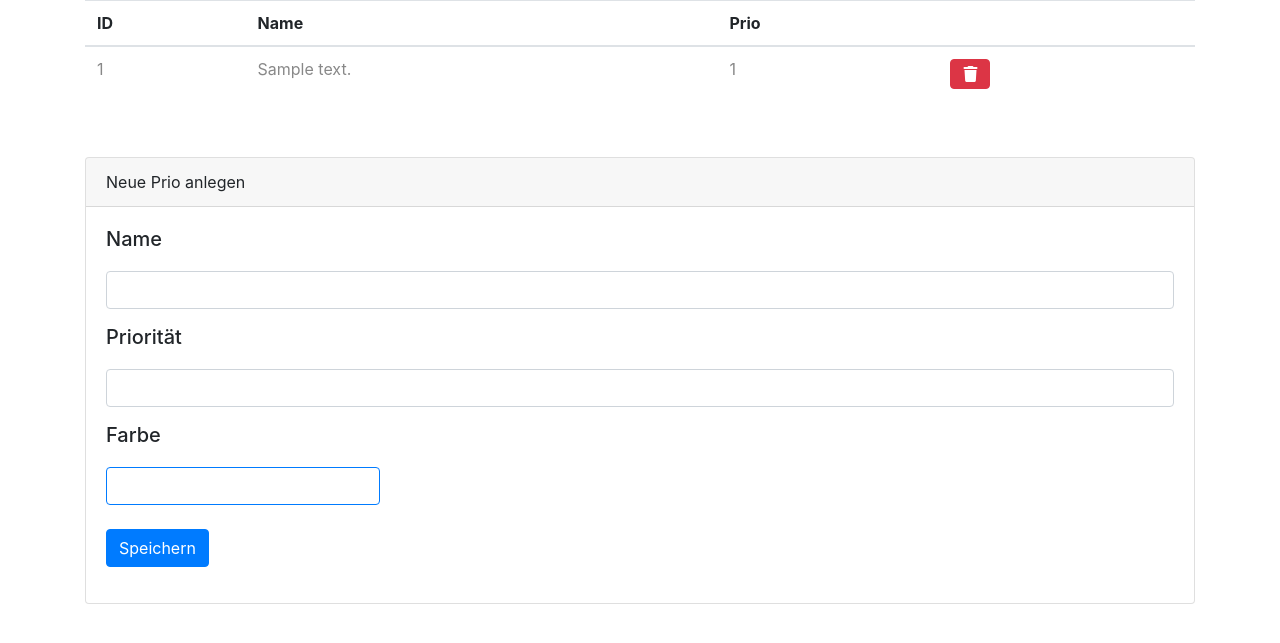
After one commit to Siacher/scrap-ticketsystem, a Flask app: page /manage_prio in a window 1280 px wide. The commit adds this page. Shown: the top 643 px of the page. Run offline with Flask 2, Linux system fonts and the light colour scheme; tables that the repository leaves empty hold one stand-in row (values such as "Sample post"); some libraries are stand-ins or nearby versions.

Commit message:
implementing manage_prio and manage_category

```diff
--- a/src/forms/__init__.py
+++ b/src/forms/__init__.py
@@ -1,6 +1,8 @@
 from flask_wtf import FlaskForm
 from wtforms import StringField, PasswordField, BooleanField, SubmitField, SelectField, TextAreaField
 from wtforms.validators import DataRequired, Email
+from wtforms_components import ColorField
+
 
 
 class LoginForm(FlaskForm):
@@ -32,3 +34,15 @@ class ManageUserForm(FlaskForm):
     email = StringField('Email')
     user_group = SelectField('User Gruppe')
     submit = SubmitField('Submit')
+
+
+class ManageCategroyForm(FlaskForm):
+    text = StringField('Text')
+    submit = SubmitField('Speichern')
+
+
+class ManagePrioForm(FlaskForm):
+    text = StringField('Name')
+    color = ColorField('Farbe')
+    prio = StringField('Priorität')
+    submit = SubmitField('Speichern')
--- a/src/routes/public/index.py
+++ b/src/routes/public/index.py
@@ -1,11 +1,11 @@
-from flask import Blueprint, render_template, redirect, url_for, flash
+from flask import Blueprint, render_template, redirect, url_for, flash, request
 from flask_login import current_user, login_user, logout_user
 from src.routes.api import db
 from . import LUser
 from src.shared.authentification import Auth
 import bcrypt
 
-from src.forms import LoginForm, RegisterForm, CreateTicketForm, ManageUserForm
+from src.forms import LoginForm, RegisterForm, CreateTicketForm, ManageUserForm, ManageCategroyForm, ManagePrioForm
 
 index_route = Blueprint('index', __name__)
 
@@ -143,9 +143,57 @@ def create_ticket():
     return render_template('create_ticket.html', form=form)
 
 
-@index_route.route('/create_category', methods=['GET'])
-def create_category():
-    return render_template('create_category.html')
+@index_route.route('/manage_category', methods=['GET', 'POST'])
+def manage_category():
+
+    with db.connection.cursor() as cursor:
+        sql = "SELECT * FROM category"
+        cursor.execute(sql)
+
+        categories = cursor.fetchall()
+
+        form = ManageCategroyForm()
+        if form.submit.data and form.is_submitted():
+            sql = "INSERT INTO category(text) VALUES (%s)"
+            cursor.execute(sql, (form.text.data,))
+            return redirect(url_for('index.manage_category'))
+
+        if request.method == 'POST' and request.form['delete']:
+            cat_id = request.form['delete']
+            sql = "DELETE FROM category WHERE id = %s"
+            cursor.execute(sql, (cat_id,))
+            return redirect(url_for('index.manage_category'))
+
+        db.connection.commit()
+
+    return render_template('manage_category.html', form=form, categories=categories)
+
+
+@index_route.route('/manage_prio', methods=['GET', 'POST'])
+def manage_prio():
+
+    with db.connection.cursor() as cursor:
+        sql = "SELECT * FROM prio"
+        cursor.execute(sql)
+
+        prio = cursor.fetchall()
+
+        form = ManagePrioForm()
+        if form.submit.data and form.is_submitted():
+            print(form.color.data)
+            sql = "INSERT INTO prio(text, prio, color) VALUES (%s, %s, %s)"
+            cursor.execute(sql, (form.text.data, form.prio.data, str(form.color.data)))
+            return redirect(url_for('index.manage_prio'))
+
+        if request.method == 'POST' and request.form['delete']:
+            prio_id = request.form['delete']
+            sql = "DELETE FROM prio WHERE id = %s"
+            cursor.execute(sql, (prio_id,))
+            return redirect(url_for('index.manage_prio'))
+
+        db.connection.commit()
+
+    return render_template('manage_prio.html', form=form, prio=prio)
 
 
 @index_route.route('/create_priority', methods=['GET'])
--- a/src/templates/base.html
+++ b/src/templates/base.html
@@ -12,7 +12,7 @@
 </head>
 <body>
 
-<div class="container">
+<div class="container-fluid">
     {% with messages = get_flashed_messages() %}
         {% if messages %}
             <ul>
--- /dev/null
+++ b/src/templates/manage_prio.html
@@ -0,0 +1,52 @@
+{% extends "base.html" %}
+
+{% block content %}
+    <div class="container">
+        <table class="table">
+            <thead>
+            <tr>
+                <th scope="col">ID</th>
+                <th scope="col">Name</th>
+                <th scope="col">Prio</th>
+                <th scope="col"></th>
+            </tr>
+            </thead>
+            <tbody>
+            {% for item in prio %}
+                <tr style="color: {{ item['color'] }}">
+                    <td>{{ item['id'] }}</td>
+                    <td>{{ item['text'] }}</td>
+                    <td>{{ item['prio'] }}</td>
+                    <td>
+                        <form action="" method="post" name="_delete">
+                            <input type=hidden value="{{ item['id'] }}" name=delete />
+                            <button type="submit" class="btn btn-danger"><i class="fas fa-trash"></i></button>
+                        </form>
+                    </td>
+                </tr>
+            {% endfor %}
+            </tbody>
+        </table>
+        <br>
+
+        <div class="card">
+            <div class="card-header">
+                Neue Prio anlegen
+            </div>
+            <div class="card-body">
+                <form action="" method="post">
+                    <h5 class="card-title">{{ form.text.label }}</h5>
+                    <p class="card-text">{{ form.text(class_="form-control") }}</p>
+                    <h5 class="card-title">{{ form.prio.label }}</h5>
+                    <p class="card-text">{{ form.prio(class_="form-control") }}</p>
+                    <h5 class="card-title">{{ form.color.label }}</h5>
+                    {{ form.color(class_="color-picker btn btn-outline-primary") }}
+                    <br>
+                    <br>
+                    <p>{{ form.submit(class_="btn btn-primary") }}</p>
+                </form>
+            </div>
+        </div>
+    </div>
+
+{% endblock %}
--- a/src/templates/manage_user.html
+++ b/src/templates/manage_user.html
@@ -22,11 +22,6 @@
                     <td> {{ form.user_group }}</td>
                     <td>
                         {{ form.submit }}
-                        <!--
-                        <button class="btn" id="submit" type="submit" value="submit">
-                            <i class="fas fa-check"></i>
-                        </button>
-                        -->
                     </td>
                 </form>
             </tr>
```
Also changed, not shown: src/templates/index.html (+9 -7 lines), src/templates/manage_category.html (added, +44 -0 lines).
